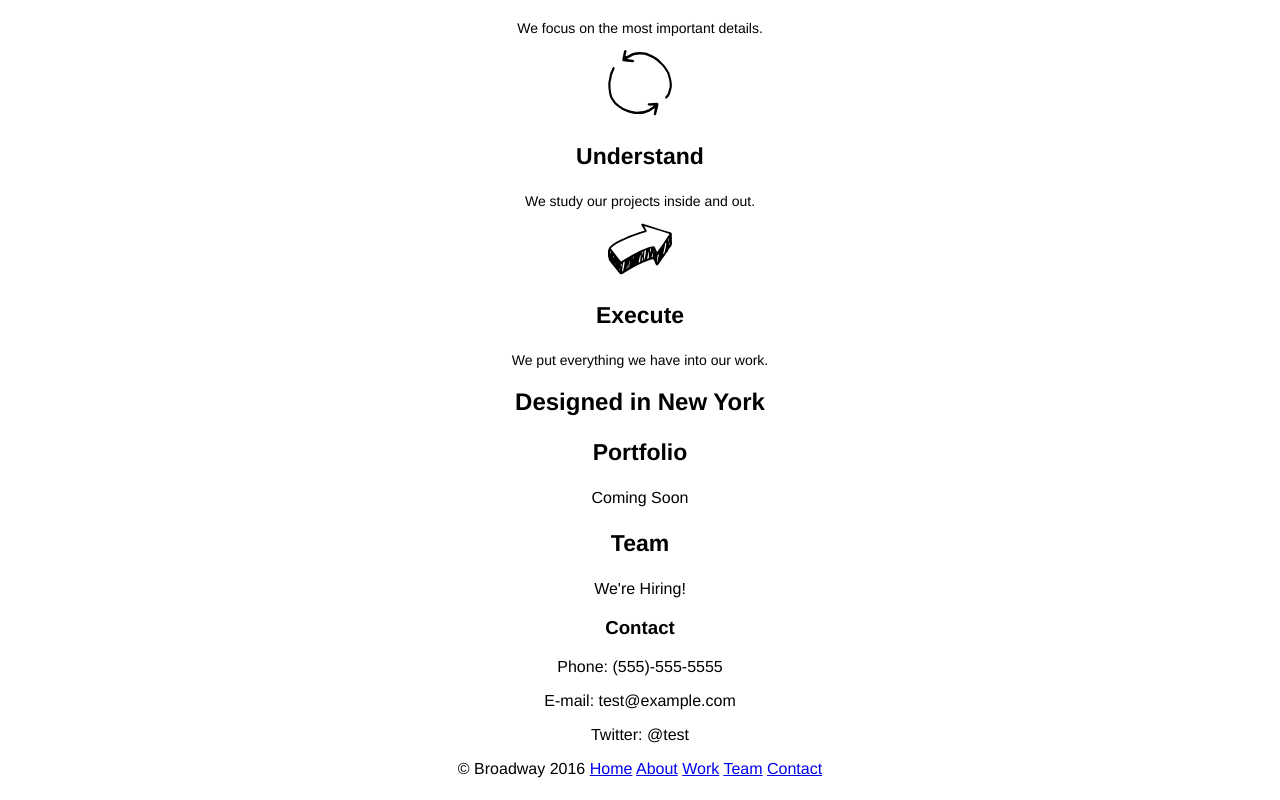
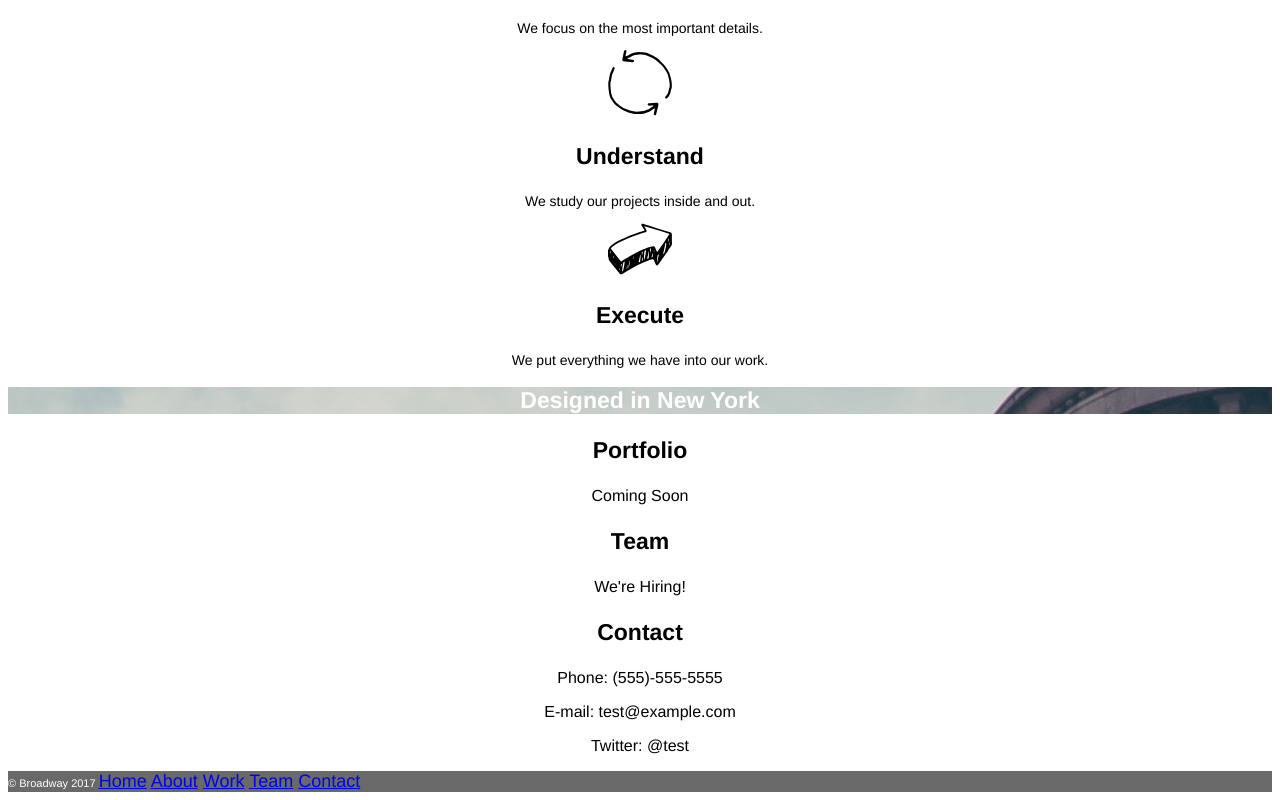
Before and after one commit to rhoffen/broadway, a plain HTML site: page index.html in a window 1280 px wide. Shown: the part 555-1355 px from the top of the page. Drawn offline with Linux system fonts and the light colour scheme.

Commit message:
Ready for review

```diff
--- a/index.html
+++ b/index.html
@@ -42,14 +42,14 @@
       <p>Coming Soon</p>
       <h3 class="step">Team</h3>
       <p>We're Hiring!</p>
-      <h3 class=>Contact</h3>
+      <h3 class="step">Contact</h3>
       <p>Phone: (555)-555-5555</p>
       <p>E-mail: test@example.com</p>
       <p>Twitter: @test</p>
     </section>
 
     <footer>
-      &copy Broadway 2016
+      <span class="copyright">&copy Broadway 2017  </span>
 
         <a href="#">Home</a>
         <a href="#">About</a>
--- a/resources/css/style.css
+++ b/resources/css/style.css
@@ -40,3 +40,21 @@ body{
 .step-description{
   font-size: 14px;
 }
+
+.newyork{
+  background-image: url("../images/the-flatiron-building.png");
+  color: white;
+  font-weight: bold;
+  font-size: 23px;
+}
+
+footer{
+  text-align: left;
+  background-color: dimgray;
+  color: white;
+  font-size: 18px;
+}
+
+.copyright{
+  font-size: 11px;
+}
```
